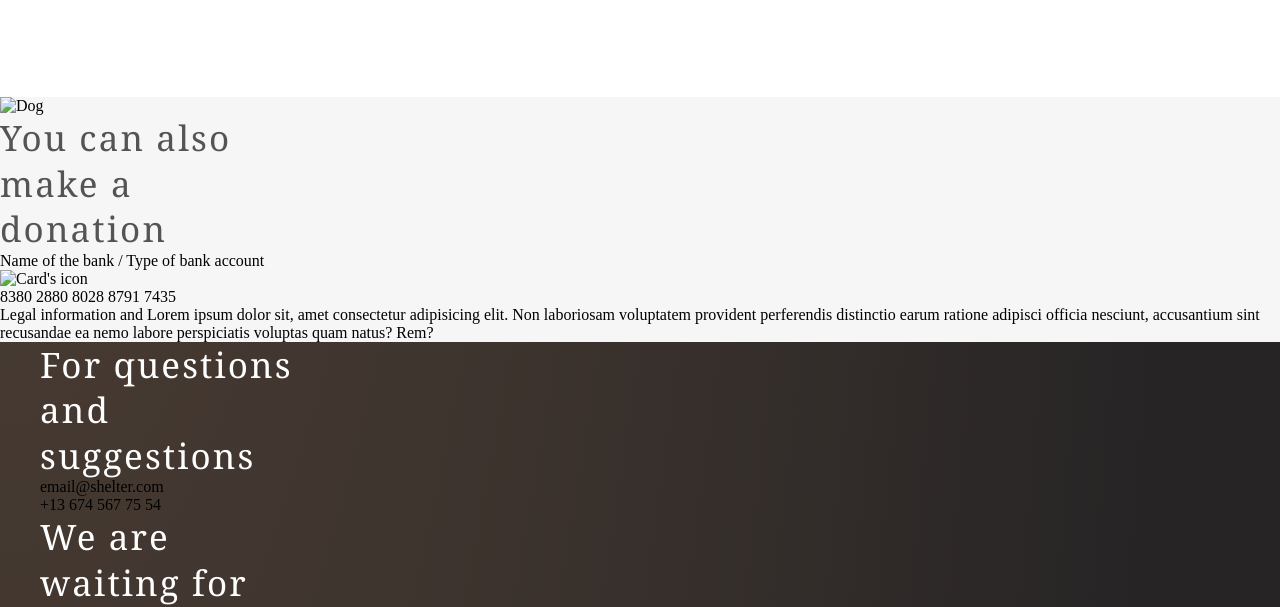
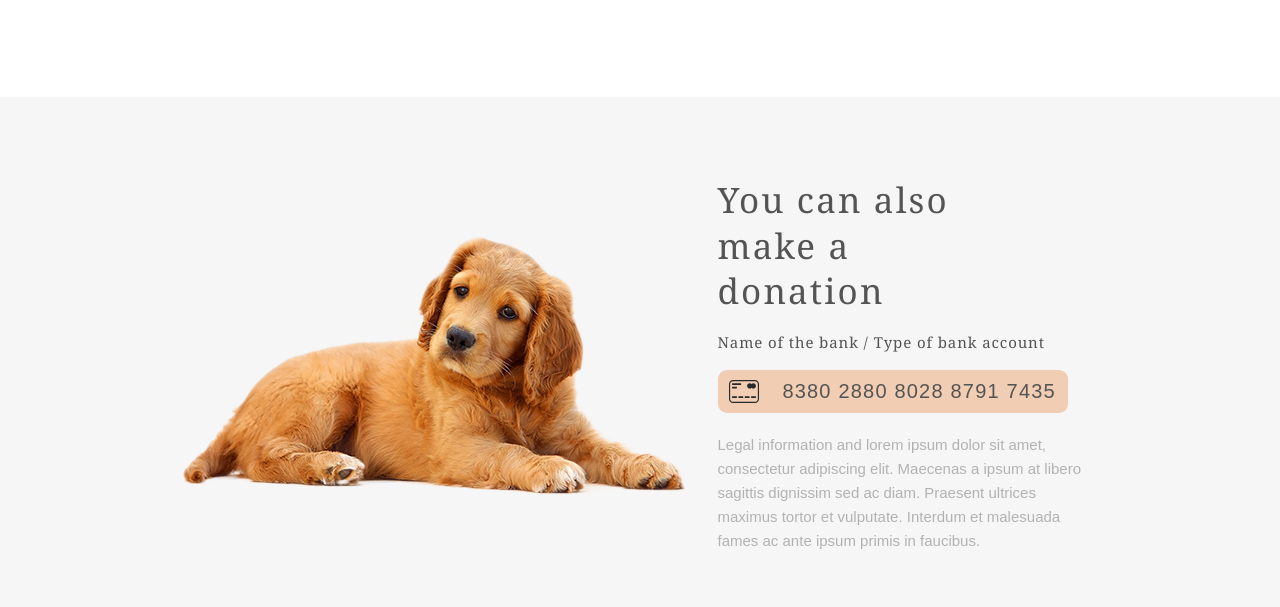
Before and after one commit to iamkda-q/shelter, a website built with webpack: page shelter/pages/main/index.html in a window 1280 px wide. Shown: the part 2894-3501 px from the top of the page. Built offline with nearby package versions, Linux system fonts and the light colour scheme.

Commit message:
feat: add donation

```diff
--- a/shelter/blocks/constants.scss
+++ b/shelter/blocks/constants.scss
@@ -5,6 +5,7 @@ $color-dark-3xl: rgba(41, 41, 41, 1);
 $color-dark-l: rgba(84, 84, 84, 1);
 $color-dark-xl: rgba(76, 76, 76, 1);
 $color-light-l: rgba(246, 246, 246, 1);
+$color-dark-m: rgba(178, 178, 178, 1);
 $start-screen-gradient: radial-gradient(100% 215.42% at 0% 0%, #5B483A 0%, #262425 100%),
 linear-gradient(0deg, #211F20, #211F20);
 
--- a/shelter/blocks/donation.scss
+++ b/shelter/blocks/donation.scss
@@ -1,18 +1,67 @@
 @import './constants.scss';
 
 .donation {
+
+    $this: &;
+
     @include bg-color($color-light-l);
+
     &__container {
         width: 1280px;
         margin: 0 auto;
-        display: flex;
-        flex-direction: column;
+        display: grid;
+        justify-content: center;
         align-items: center;
+        grid-template-columns: fit-content(505px) fit-content(380px);
+        grid-template-rows: repeat(4, minmax(min-content, max-content));
+        column-gap: 30px;
+        row-gap: 20px;
+        grid-template-areas:
+        "donation-dog title"
+        "donation-dog bank-info"
+        "donation-dog card"
+        "donation-dog legal";
         padding: 80px 40px 100px;
     }
 
     &__title {
+        grid-area: title;
         @include title(300px, $color-dark-l, start);
     }
 
+    &__bank-info {
+        @include text-style($georgia, 15px, 110%, $color-dark-l);
+        letter-spacing: 0.06em;
+    }
+
+    &__card {
+        display: flex;
+        justify-content: space-around;
+        align-items: center;
+        width: 350px;
+        height: 43px;
+        background-color: $color-primary;
+        border-radius: 9px;
+
+        #{$this}__card-icon {
+            width: 30px;
+            height: 23px;
+            object-fit: cover;
+        }
+
+        #{$this}__numbers {
+            @include text-style($arial, 20px, 115%, $color-dark-l);
+            letter-spacing: 0.06em;
+        }
+    }
+
+    &__legal {
+        @include text-style($arial, 15px, 160%, $color-dark-m);
+    }
+
+    &__figure {
+        grid-area: donation-dog;
+        object-fit: cover;
+    }
+
 }
--- a/shelter/pages/main/index.html
+++ b/shelter/pages/main/index.html
@@ -151,61 +151,111 @@
                     <h2 class="help__title">How you can help our shelter</h2>
                     <ul class="help__categories">
                         <li class="help__category">
-                            <img src="../../assets/icons/icon-pet-food.svg" alt="" class="help__icon" />
+                            <img
+                                src="../../assets/icons/icon-pet-food.svg"
+                                alt=""
+                                class="help__icon"
+                            />
                             <p class="help__icon-text">Pet food</p>
                         </li>
                         <li class="help__category">
-                            <img src="../../assets/icons/icon-transportation.svg" alt="" class="help__icon" />
+                            <img
+                                src="../../assets/icons/icon-transportation.svg"
+                                alt=""
+                                class="help__icon"
+                            />
                             <p class="help__icon-text">Transportation</p>
                         </li>
                         <li class="help__category">
-                            <img src="../../assets/icons/icon-toys.svg" alt="" class="help__icon" />
+                            <img
+                                src="../../assets/icons/icon-toys.svg"
+                                alt=""
+                                class="help__icon"
+                            />
                             <p class="help__icon-text">Toys</p>
                         </li>
                         <li class="help__category">
-                            <img src="../../assets/icons/icon-bowls-and-cups.svg" alt="" class="help__icon" />
+                            <img
+                                src="../../assets/icons/icon-bowls-and-cups.svg"
+                                alt=""
+                                class="help__icon"
+                            />
                             <p class="help__icon-text">Bowls and cups</p>
                         </li>
                         <li class="help__category">
-                            <img src="../../assets/icons/icon-shampoos.svg" alt="" class="help__icon" />
+                            <img
+                                src="../../assets/icons/icon-shampoos.svg"
+                                alt=""
+                                class="help__icon"
+                            />
                             <p class="help__icon-text">Shampoos</p>
                         </li>
                         <li class="help__category">
-                            <img src="../../assets/icons/icon-vitamins.svg" alt="" class="help__icon" />
+                            <img
+                                src="../../assets/icons/icon-vitamins.svg"
+                                alt=""
+                                class="help__icon"
+                            />
                             <p class="help__icon-text">Vitamins</p>
                         </li>
                         <li class="help__category">
-                            <img src="../../assets/icons/icon-medicines.svg" alt="" class="help__icon" />
+                            <img
+                                src="../../assets/icons/icon-medicines.svg"
+                                alt=""
+                                class="help__icon"
+                            />
                             <p class="help__icon-text">Medicines</p>
                         </li>
                         <li class="help__category">
-                            <img src="../../assets/icons/icon-collars-leashes.svg" alt="" class="help__icon" />
+                            <img
+                                src="../../assets/icons/icon-collars-leashes.svg"
+                                alt=""
+                                class="help__icon"
+                            />
                             <p class="help__icon-text">Collars / leashes</p>
                         </li>
                         <li class="help__category">
-                            <img src="../../assets/icons/icon-sleeping-area.svg" alt="" class="help__icon" />
+                            <img
+                                src="../../assets/icons/icon-sleeping-area.svg"
+                                alt=""
+                                class="help__icon"
+                            />
                             <p class="help__icon-text">Sleeping areas</p>
                         </li>
                     </ul>
                 </div>
             </section>
             <section class="donation">
-                <img src="" alt="Dog" class="donation__figure" />
-                <h2 class="donation__title">You can also make a donation</h2>
+                <div class="donation__container">
+                    <img
+                        src="../../assets/images/donation-dog.png"
+                        alt="Dog"
+                        class="donation__figure"
+                    />
+                    <h2 class="donation__title">
+                        You can also make a donation
+                    </h2>
                     <p class="donation__bank-info">
                         Name of the bank / Type of bank account
                     </p>
                     <div class="donation__card">
-                    <img src="" alt="Card's icon" class="donation__card-icon" />
-                    <p class="numbers">8380 2880 8028 8791 7435</p>
+                        <img
+                            src="../../assets/icons/credit-card.svg"
+                            alt="Card's icon"
+                            class="donation__card-icon"
+                        />
+                        <p class="donation__numbers">
+                            8380 2880 8028 8791 7435
+                        </p>
                     </div>
                     <p class="donation__legal">
-                    Legal information and Lorem ipsum dolor sit, amet
-                    consectetur adipisicing elit. Non laboriosam voluptatem
-                    provident perferendis distinctio earum ratione adipisci
-                    officia nesciunt, accusantium sint recusandae ea nemo labore
-                    perspiciatis voluptas quam natus? Rem?
+                        Legal information and lorem ipsum dolor sit amet,
+                        consectetur adipiscing elit. Maecenas a ipsum at libero
+                        sagittis dignissim sed ac diam. Praesent ultrices
+                        maximus tortor et vulputate. Interdum et malesuada fames
+                        ac ante ipsum primis in faucibus.
                     </p>
+                </div>
             </section>
             <section class="footer">
                 <div class="footer__contacts">
```
Lines whose indentation alone changed are shown as unchanged.
